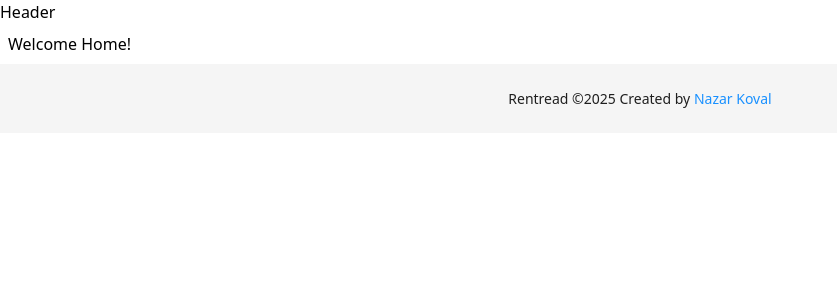
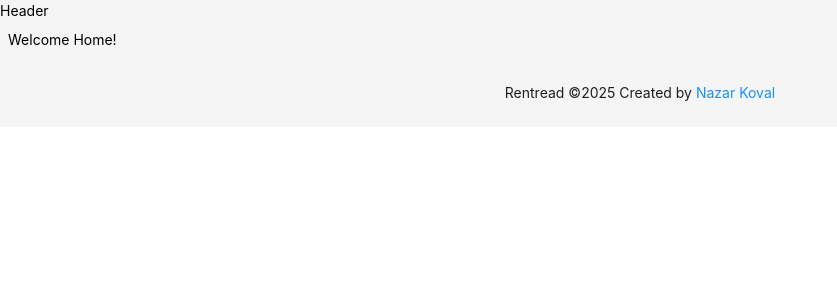
Before and after one commit to Liknox/rentread, a React (Vite) app: page / in a window 1280 px wide. Shown: the top 300 px of the page, without its empty margins (0-837 px from the left). Built offline with nearby package versions, Linux system fonts and the light colour scheme.

Commit message:
ref: wrap Layout component with AntLayout

```diff
--- a/src/pages/layout/index.tsx
+++ b/src/pages/layout/index.tsx
@@ -1,16 +1,15 @@
+import { Layout as AntLayout } from "antd"
 import { createRootRoute, Outlet } from "@tanstack/react-router"
-import { TanStackRouterDevtools } from "@tanstack/router-devtools"
 import { Footer } from "widgets/footer"
 import { Header } from "widgets/header"
 
 const Layout = () => {
    return (
-      <div>
+      <AntLayout>
          <Header />
          <Outlet />
          <Footer />
-         <TanStackRouterDevtools />
-      </div>
+      </AntLayout>
    )
 }
 
```
